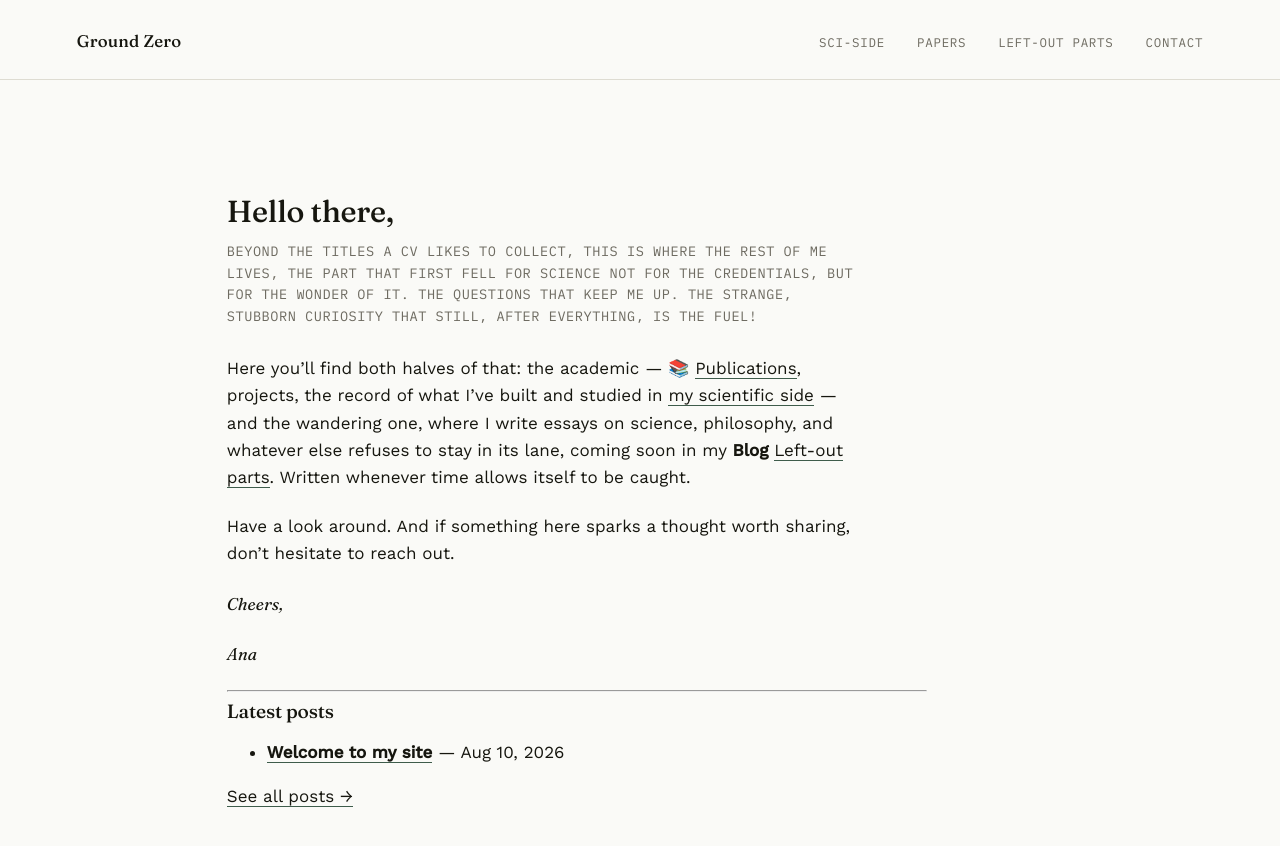
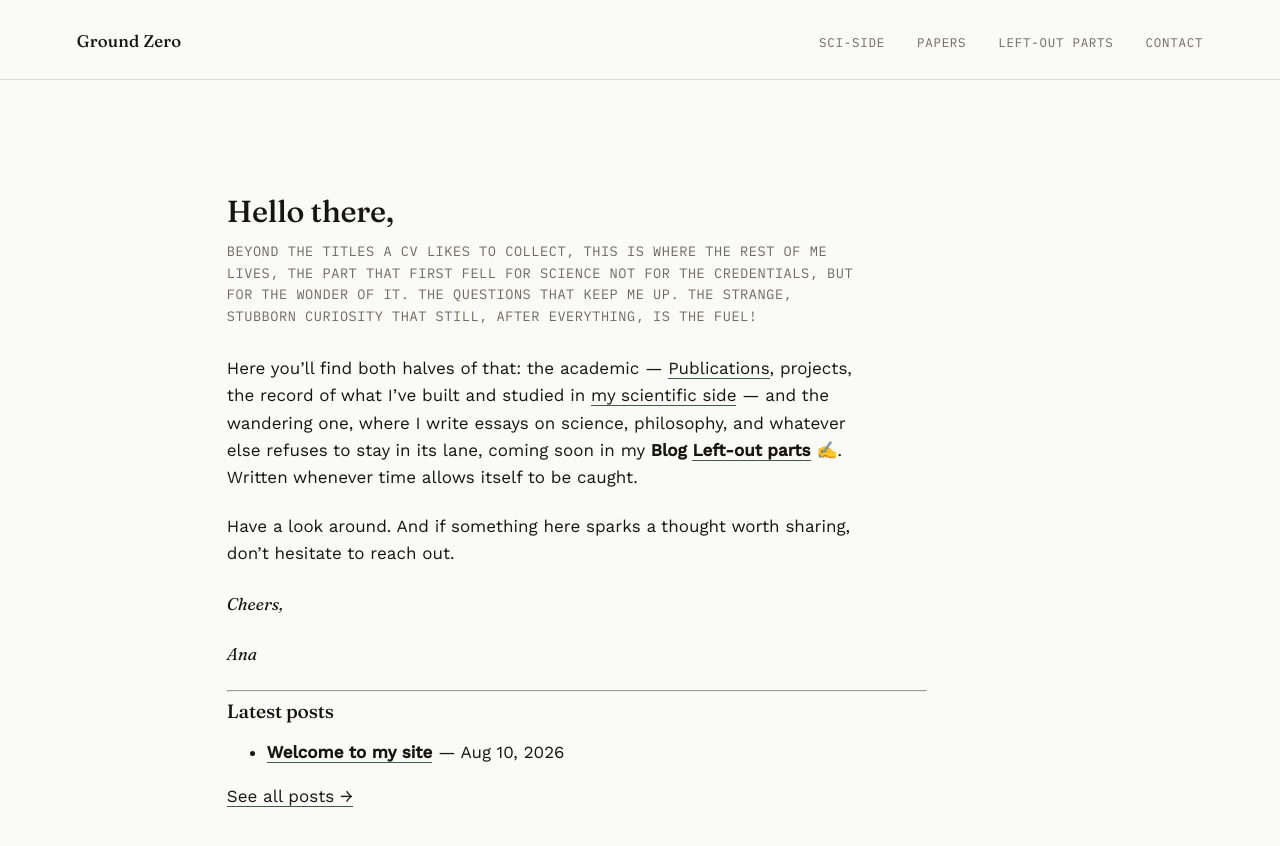
Before and after one commit to AnaAquiles/AnaAquiles.github.io, a Jekyll site: the page built from index.md, in a window 1280 px wide and 900 px high. Shown: the top 846 px of the window. Built offline with Jekyll 4.4.1, drawn with Linux system fonts in a browser that asks for light colours.

```diff
--- a/index.md
+++ b/index.md
@@ -7,8 +7,8 @@ title: ✔️ Yes, I am human
 
 Beyond the titles a CV likes to collect, this is where the rest of me lives, the part that first fell for science not for the credentials, but for the wonder of it. The questions that keep me up. The strange, stubborn curiosity that still, after everything, is the fuel!
 
-Here you'll find both halves of that: the academic — 📚 [Publications](/papers/), projects, the record of what I've built and studied in
-[my scientific side](/cv/) — and the wandering one, where I write essays on science, philosophy, and whatever else refuses to stay in its lane, coming soon in my **Blog** [Left-out parts](/blog/). Written whenever time allows itself to be caught.
+Here you'll find both halves of that: the academic — [Publications](/papers/), projects, the record of what I've built and studied in
+[my scientific side](/cv/) — and the wandering one, where I write essays on science, philosophy, and whatever else refuses to stay in its lane, coming soon in my **Blog** [**Left-out parts**](/blog/) ✍️. Written whenever time allows itself to be caught.
 
 Have a look around. And if something here sparks a thought worth sharing, don't hesitate to reach out.
 
```
